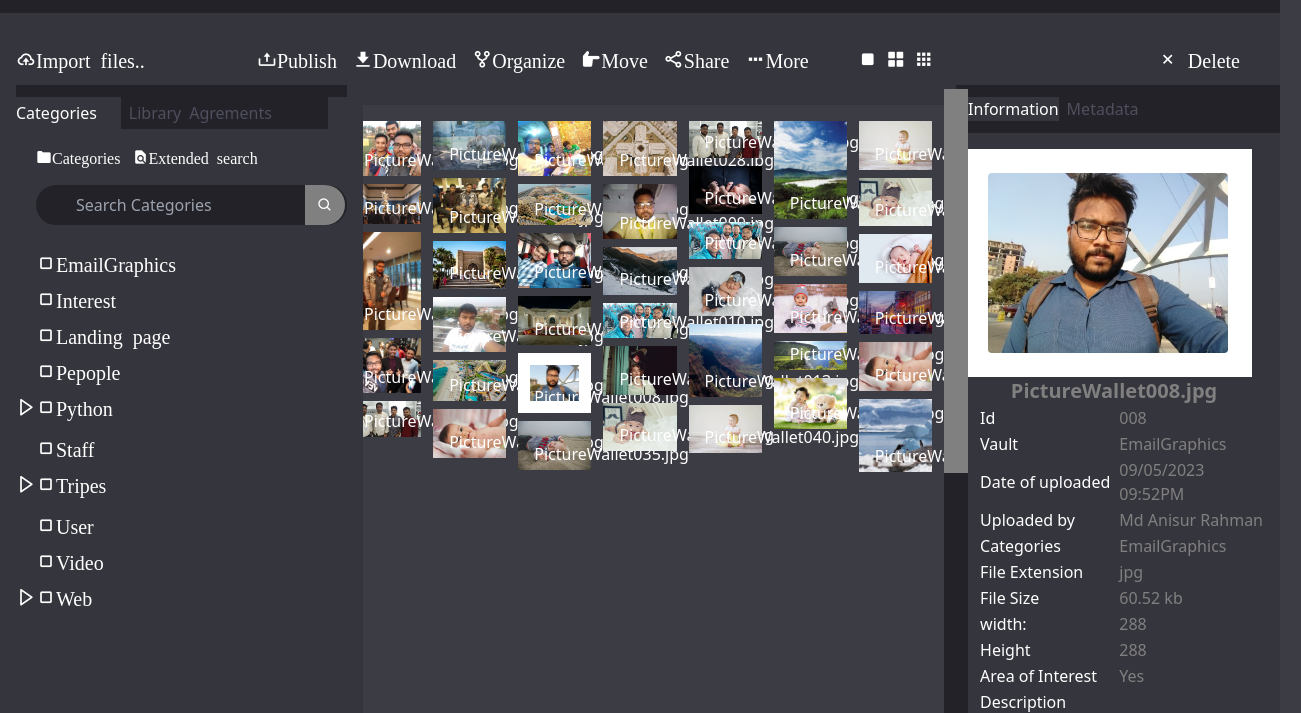
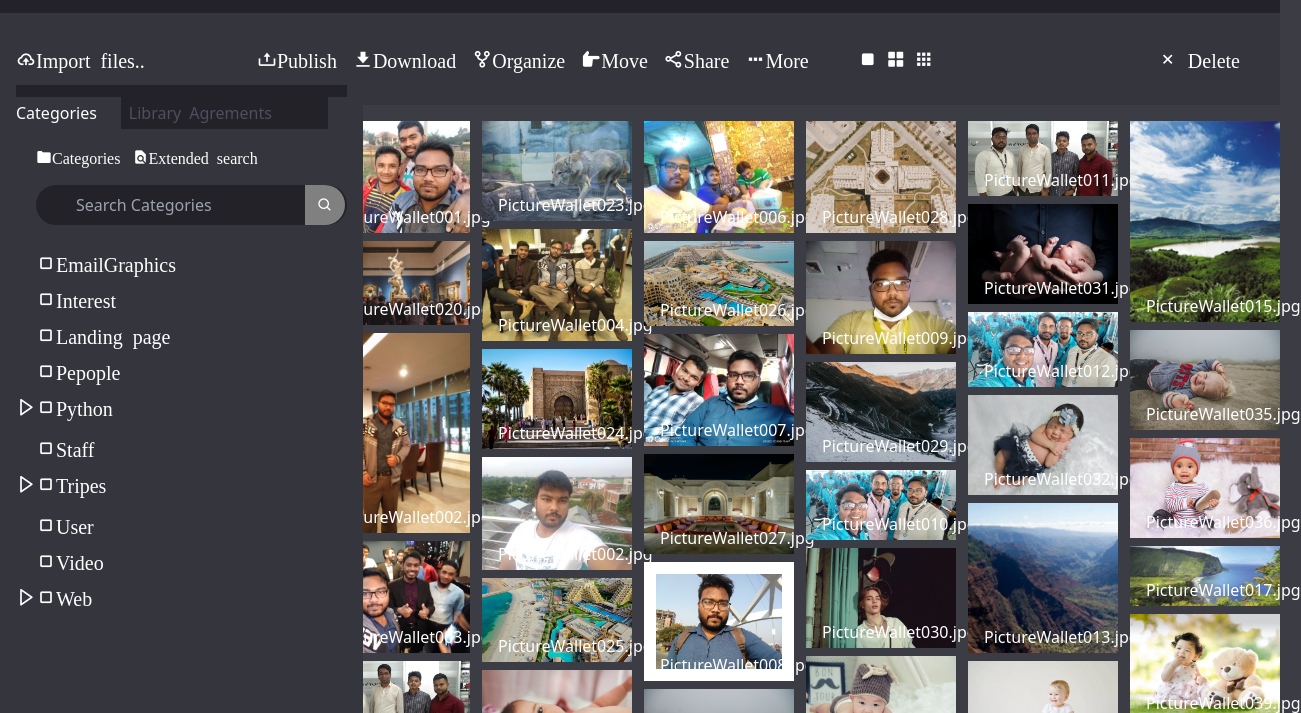
Before and after one commit to dvanisur/BongoDev_Projects, a website: page PictureWallet/index.html in a window 1280 px wide. Shown: the part 87-800 px from the top of the page, 1301 px wide, since content can reach past the window. Drawn offline with nearby package versions, Linux system fonts and the light colour scheme.

Commit message:
picture responsived

```diff
--- a/PictureWallet/index.html
+++ b/PictureWallet/index.html
@@ -13,8 +13,8 @@
     <link rel="stylesheet"
     href="https://unpkg.com/boxicons@latest/css/boxicons.min.css">
 </head>
-<body class="bg-body">
-    <div class="fixed top-0 w-screen z-50">
+<body class="bg-body px-80  pt-52 sm:pe-0">
+    <div class="fixed top-0 left-0 w-screen z-50">
         <nav class="bg-top_nav font-light  text-font_color pe-10 py-4 flex justify-between items-centern ">
             <div class=" flex gap-8" >
                 <img  src="/Asset/Brand/Logo-without bg.png" alt="">
@@ -111,7 +111,7 @@
     </nav>
 
     <!-- Right navbar -->
-    <nav class=" flex flex-col fixed right-0 top-40 bottom-0 pt-3 bg-sub_nav z-50 ">
+    <nav class=" flex flex-col fixed right-0 top-40 bottom-0 pt-3 bg-sub_nav z-50 md:hidden  sm:hidde ">
         <div class=" flex items-center bg-top_nav p-3 ">
             <div class="flex items-center pe-4 gap-2">
                 <div >
@@ -183,12 +183,12 @@
 
     </nav>
       <!-- scroll bar -->
-    <div class="fixed right-72 z-50 me-6 top-44 bottom-0 w-6  bg-top_nav h-full ">
+    <div class="fixed right-72 z-50 me-6 top-44 bottom-0 w-6  bg-top_nav h-full sm:hidden ">
         <div class="w-6 h-96 bg-scroll_color">
         </div>
     </div>
     <!-- mainbody -->
-    <div class=" h-full grid grid-cols-1 gap-3  md:grid-cols-7 gap-3git px-80 mx-7 pt-52   bg-body text-font_color  ">
+    <div class=" h-full grid grid-cols-1 gap-3  md:grid-cols-2 lg:grid-cols-6 text-font_color">
         <div class="flex flex-col gap-2 relative">
             <div class="relative">
                 <img src="/Asset/img/1.jpg" alt="">
```
Also changed, not shown: PictureWallet/dist/output.css.
